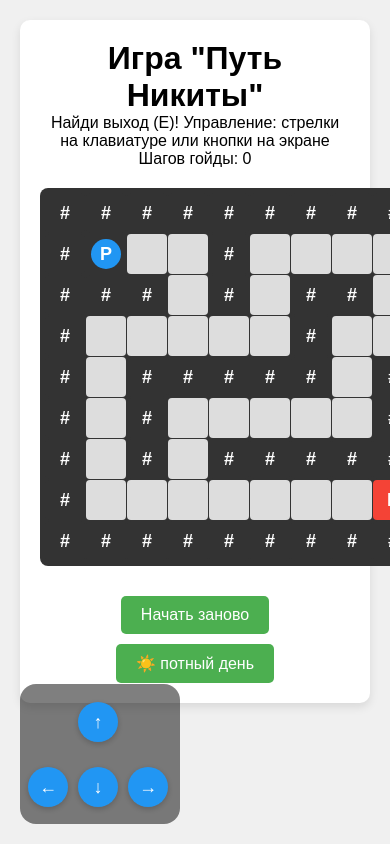
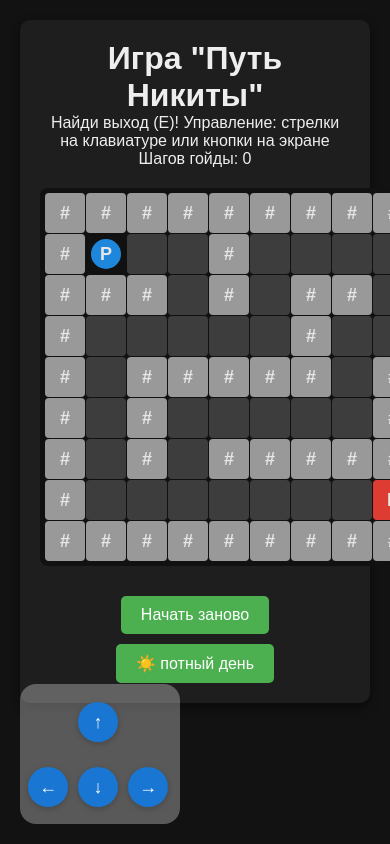
Before and after one commit to Normanramm/Nikita_labirint, a plain HTML site: page index.html in a window 390 px wide. Both pictures are taken after a click on the button "🌙 гейская ночь". Shown: the top 844 px of the page. Drawn offline with Linux system fonts and the light colour scheme.

Commit message:
Update style.css

```diff
--- a/style.css
+++ b/style.css
@@ -6,20 +6,49 @@
 
 body {
   font-family: Arial, sans-serif;
-  background-color: #f0f0f0;
   text-align: center;
   margin: 0;
   padding: 20px;
   touch-action: manipulation;
+  transition: background-color 0.5s, color 0.5s;
+}
+
+/* Тема День */
+.light-theme {
+  background-color: #f0f0f0;
+  color: #333;
+}
+
+.light-theme .container {
+  background: white;
+  box-shadow: 0 4px 10px rgba(0,0,0,0.1);
+}
+
+/* Тема Ночь */
+.dark-theme {
+  background-color: #121212;
+  color: #eee;
+}
+
+.dark-theme .container {
+  background: #1e1e1e;
+  box-shadow: 0 4px 10px rgba(0,0,0,0.5);
+}
+
+.dark-theme .cell {
+  filter: brightness(0.9);
+}
+
+.dark-theme .ctrl-btn {
+  background-color: #1976d2;
 }
 
 .container {
   max-width: 600px;
   margin: 0 auto;
-  background: white;
   padding: 20px;
   border-radius: 10px;
-  box-shadow: 0 4px 10px rgba(0,0,0,0.1);
+  transition: all 0.5s;
 }
 
 #maze {
@@ -28,9 +57,17 @@ body {
   grid-template-rows: repeat(9, 40px);
   gap: 1px;
   margin: 20px auto;
-  background-color: #333;
   border-radius: 8px;
   padding: 5px;
+  transition: background-color 0.5s;
+}
+
+.light-theme #maze {
+  background-color: #333;
+}
+
+.dark-theme #maze {
+  background-color: #111;
 }
 
 .cell {
@@ -42,6 +79,7 @@ body {
   font-weight: bold;
   font-size: 18px;
   border-radius: 4px;
+  transition: all 0.3s;
 }
 
 .wall {
@@ -49,8 +87,16 @@ body {
   color: white;
 }
 
+.dark-theme .wall {
+  background-color: #aaa;
+}
+
 .path {
   background-color: #ddd;
+}
+
+.dark-theme .path {
+  background-color: #444;
 }
 
 .start {
@@ -81,13 +127,14 @@ button {
   border: none;
   border-radius: 5px;
   cursor: pointer;
+  transition: background-color 0.3s;
 }
 
 button:hover {
   background-color: #388e3c;
 }
 
-/* Мобильное управление — маленькие и перетаскиваемые стрелки */
+/* Мобильное управление */
 .mobile-controls {
   position: fixed;
   bottom: 20px;
@@ -105,6 +152,11 @@ button:hover {
   height: 140px;
   user-select: none;
   cursor: move;
+  transition: background-color 0.5s;
+}
+
+.dark-theme .mobile-controls {
+  background-color: rgba(255, 255, 255, 0.3);
 }
 
 .ctrl-btn {
@@ -127,20 +179,17 @@ button:hover {
   transform: scale(0.9);
 }
 
-/* Расположение стрелок в сетке */
-.ctrl-btn:nth-child(1) { grid-column: 2; grid-row: 1; } /* Вверх */
-.ctrl-btn:nth-child(2) { grid-column: 1; grid-row: 2; } /* Влево */
-.ctrl-btn:nth-child(3) { grid-column: 2; grid-row: 2; } /* Вниз */
-.ctrl-btn:nth-child(4) { grid-column: 3; grid-row: 2; } /* Вправо */
+.ctrl-btn:nth-child(1) { grid-column: 2; grid-row: 1; }
+.ctrl-btn:nth-child(2) { grid-column: 1; grid-row: 2; }
+.ctrl-btn:nth-child(3) { grid-column: 2; grid-row: 2; }
+.ctrl-btn:nth-child(4) { grid-column: 3; grid-row: 2; }
 
-/* Показывать только на мобильных */
 @media (max-width: 768px) {
   .mobile-controls {
     display: grid;
   }
 }
 
-/* Скрываем на десктопе */
 @media (min-width: 769px) {
   .mobile-controls {
     display: none;
@@ -154,7 +203,6 @@ button:hover {
   left: 0;
   width: 100%;
   height: 100%;
-  background: linear-gradient(135deg, #6a11cb 0%, #2575fc 100%);
   display: flex;
   align-items: center;
   justify-content: center;
@@ -168,6 +216,14 @@ button:hover {
   opacity: 1;
   visibility: visible;
   transition: opacity 0.5s ease;
+}
+
+.light-theme .victory-screen {
+  background: linear-gradient(135deg, #6a11cb 0%, #2575fc 100%);
+}
+
+.dark-theme .victory-screen {
+  background: linear-gradient(135deg, #373737 0%, #111 100%);
 }
 
 .victory-content {
@@ -186,10 +242,17 @@ button:hover {
   margin-bottom: 10px;
 }
 
+.dark-theme .victory-content h2 {
+  color: #66bb6a;
+}
+
 .victory-content p {
   font-size: 18px;
   color: #555;
-  margin: 10px 0;
+}
+
+.dark-theme .victory-content p {
+  color: #ccc;
 }
 
 #play-again {
```
